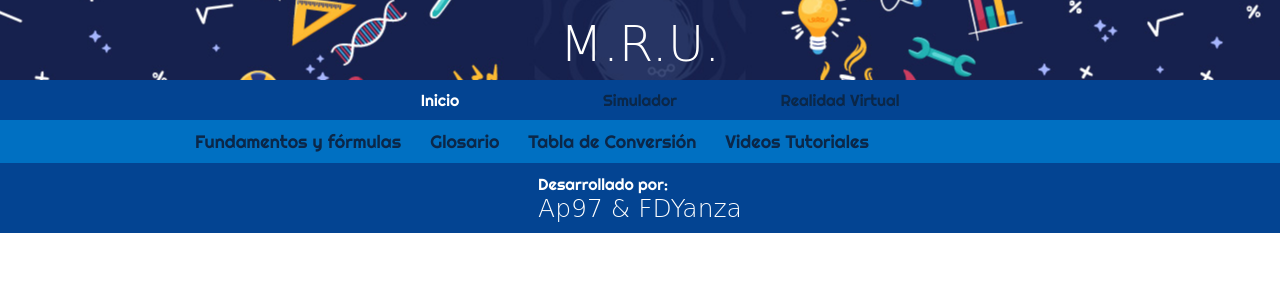
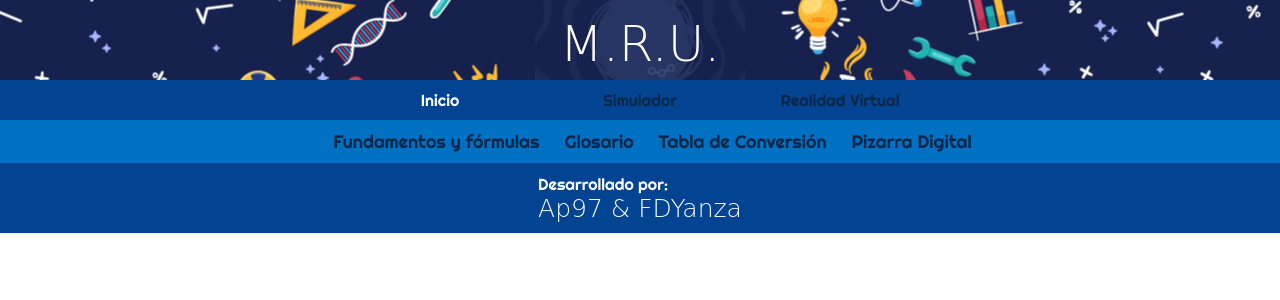
Before and after one commit to Aspg97/XRMRU, a PHP site: page /index.html in a window 1280 px wide. Shown: the top 300 px of the page. Run offline with PHP 8.4, Linux system fonts and the light colour scheme; some web fonts are replaced.

Commit message:
Actualizando menú de elementos

```diff
--- a/index.html
+++ b/index.html
@@ -42,7 +42,7 @@
                 <li> <a href="">Fundamentos y fórmulas</a></li>
                 <li><a href="">Glosario</a></li>
                 <li><a href="">Tabla de Conversión</a></li>
-                <li><a href="">Videos Tutoriales</a></li>
+                <li><a href="">Pizarra Digital</a></li>
             </ul>
         </nav>
     </div>
--- a/webComponents/Estilos/estilosIndex.css
+++ b/webComponents/Estilos/estilosIndex.css
@@ -89,13 +89,19 @@
 
 .nav-elementos{
     width: 940px;
-    position: relative;
     margin: 0 auto;
 }
 
+
+.nav-elementos ul {
+    display: flex;
+    justify-content: center;
+    list-style: none;
+}
+
 .nav-elementos li{
-    display: inline;
     margin: 0 0 0 25px;
+    text-align: center;
 }
 
 .nav-elementos a{
```
